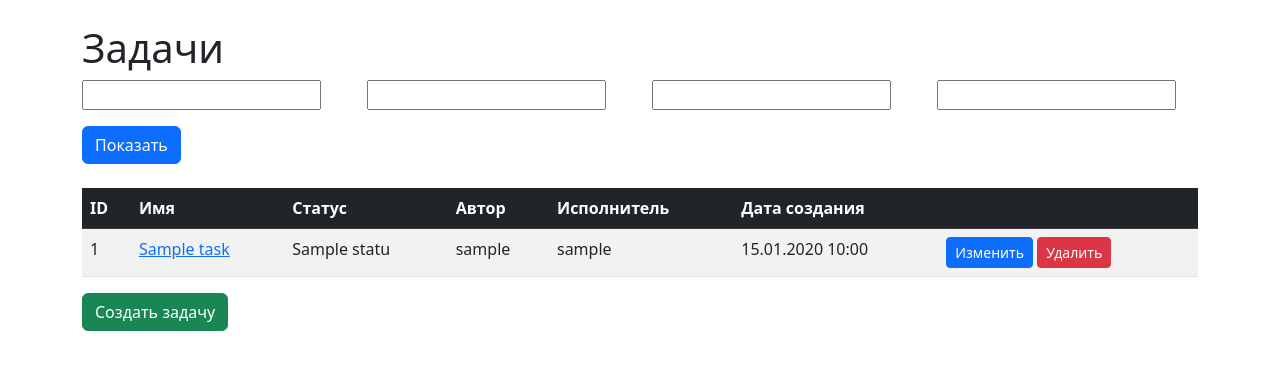
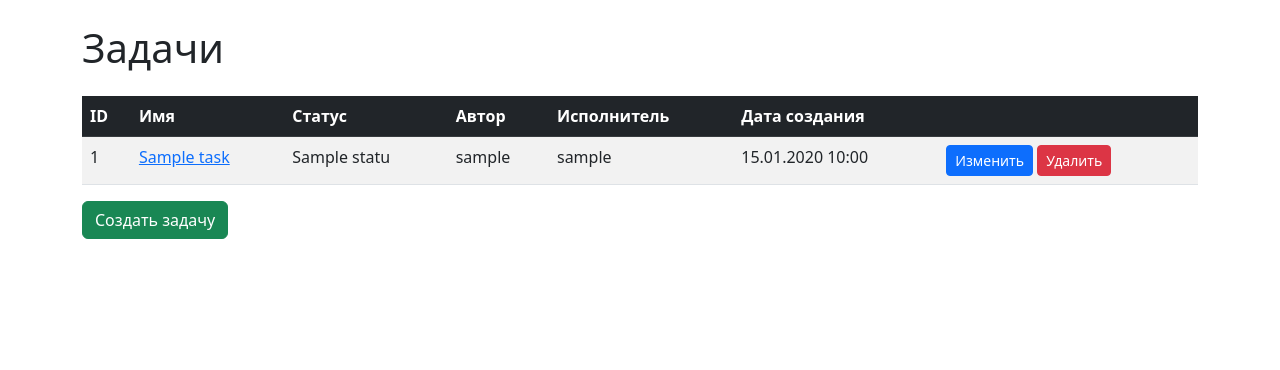
Before and after one commit to ntenengolts/python-project-52, a Django app: template task_manager/templates/tasks_list.html in a window 1280 px wide. Shown: the part 56-426 px from the top of the page. Run offline with Django 5.2, Linux system fonts and the light colour scheme; the template is opened without the code that fills it: values that come from a table or form of the project are taken from there, others are empty; tables that the repository leaves empty hold one stand-in row (values such as "Sample post"); form fields are guessed from the names that the template uses; some libraries are stand-ins or nearby versions.

Commit message:
Fix5 Step 5

```diff
--- a/task_manager/templates/tasks_list.html
+++ b/task_manager/templates/tasks_list.html
@@ -3,24 +3,6 @@
 
 {% block content %}
 <h1>Задачи</h1>
-
-<form method="get">
-  <div class="row mb-3">
-    <div class="col-md-3">
-      {{ filter_form.status }}
-    </div>
-    <div class="col-md-3">
-      {{ filter_form.executor }}
-    </div>
-    <div class="col-md-3">
-      {{ filter_form.label }}
-    </div>
-    <div class="col-md-3">
-      {{ filter_form.only_mine }}
-    </div>
-  </div>
-  <button type="submit" class="btn btn-primary">Показать</button>
-</form>
 
 <table class="table table-striped table-hover mt-4">
   <thead class="table-dark">
```
